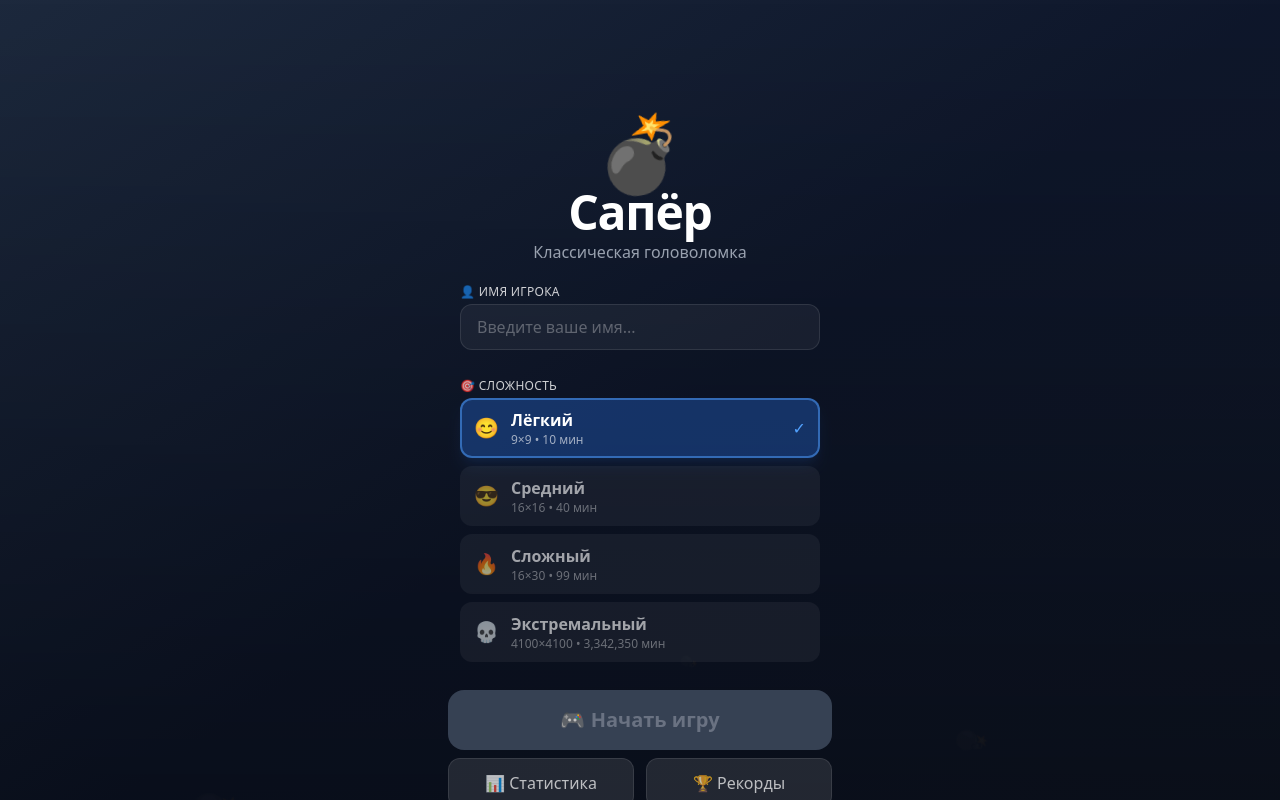
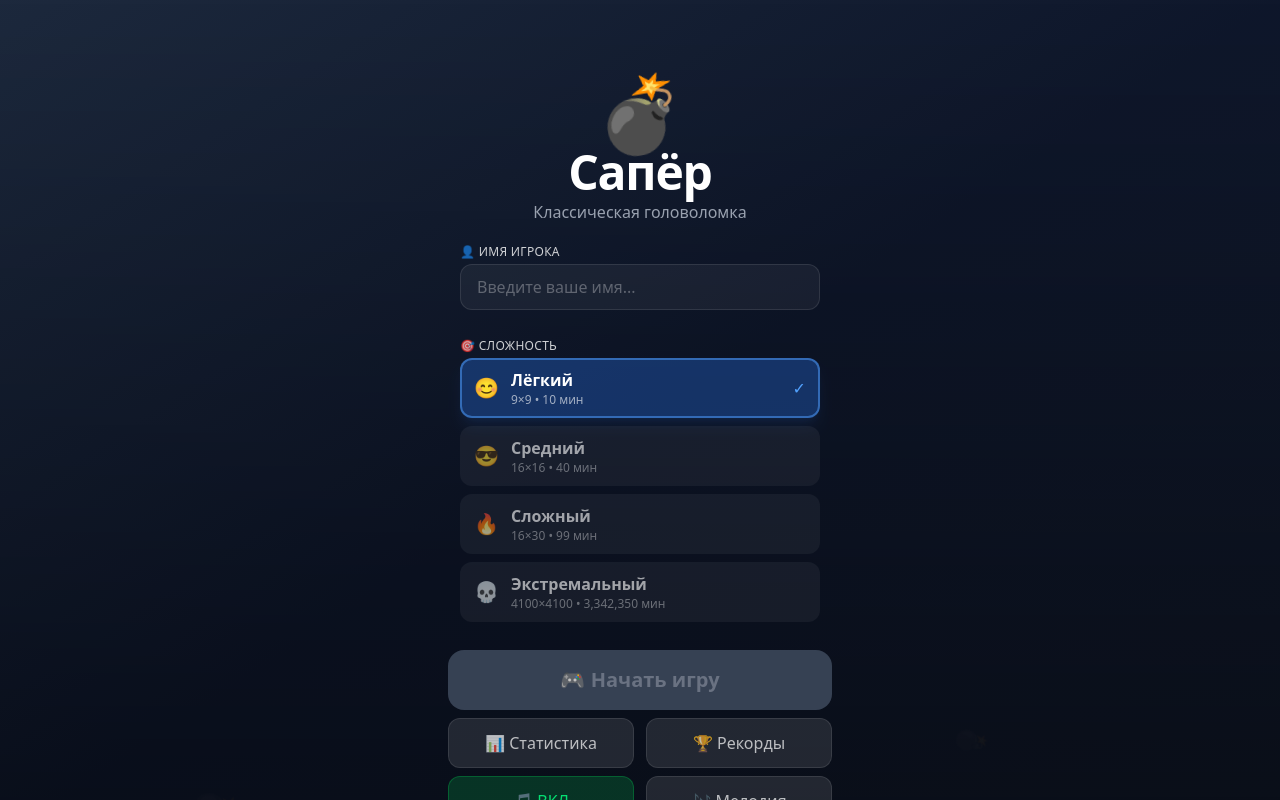
Before and after one commit to osmaav/minesweeper, a React (Vite) app: page / in a window 1280 px wide. Built offline with nearby package versions, Linux system fonts and the light colour scheme.

Commit message:
правки интерфейса

```diff
--- a/src/components/Menu.tsx
+++ b/src/components/Menu.tsx
@@ -103,7 +103,7 @@ export default function Menu({ onStartGame }: MenuProps) {
         initial={{ y: -30, opacity: 0 }}
         animate={{ y: 0, opacity: 1 }}
         transition={{ delay: 0.2 }}
-        className="text-center mb-2 mt-25 relative z-10"
+        className="text-center mb-2 mt-15 relative z-10"
       >
         <motion.div
           animate={{ rotate: [0, -10, 10, -10, 0] }}
```
